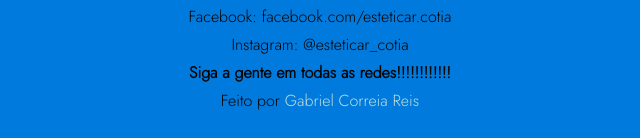
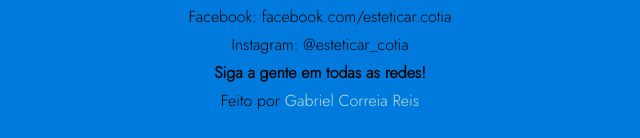
Before and after one commit to biel5z/Projeto_Esteticar, a plain HTML site: page contato.html in a window 1280 px wide. Shown: the part 978-1116 px from the top of the page, 325-965 px from the left. Drawn offline with nearby package versions, Linux system fonts and the light colour scheme.

Commit message:
Update contato.html

```diff
--- a/contato.html
+++ b/contato.html
@@ -75,7 +75,7 @@
             <p>WhatsApp: (11) 98765-4321</p>
             <p>Facebook: facebook.com/esteticar.cotia</p>
             <p>Instagram: @esteticar_cotia</p>
-            <p><strong> Siga a gente em todas as redes!!!!!!!!!!!!</strong></p>
+            <p><strong> Siga a gente em todas as redes!</strong></p>
             <p><strong></strong>Feito por <a target="_blank" href="https://instagram.com/biel_5z?igshid=MzNlNGNkZWQ4Mg==">Gabriel Correia Reis</strong></a></p>
         </footer>
 
```
